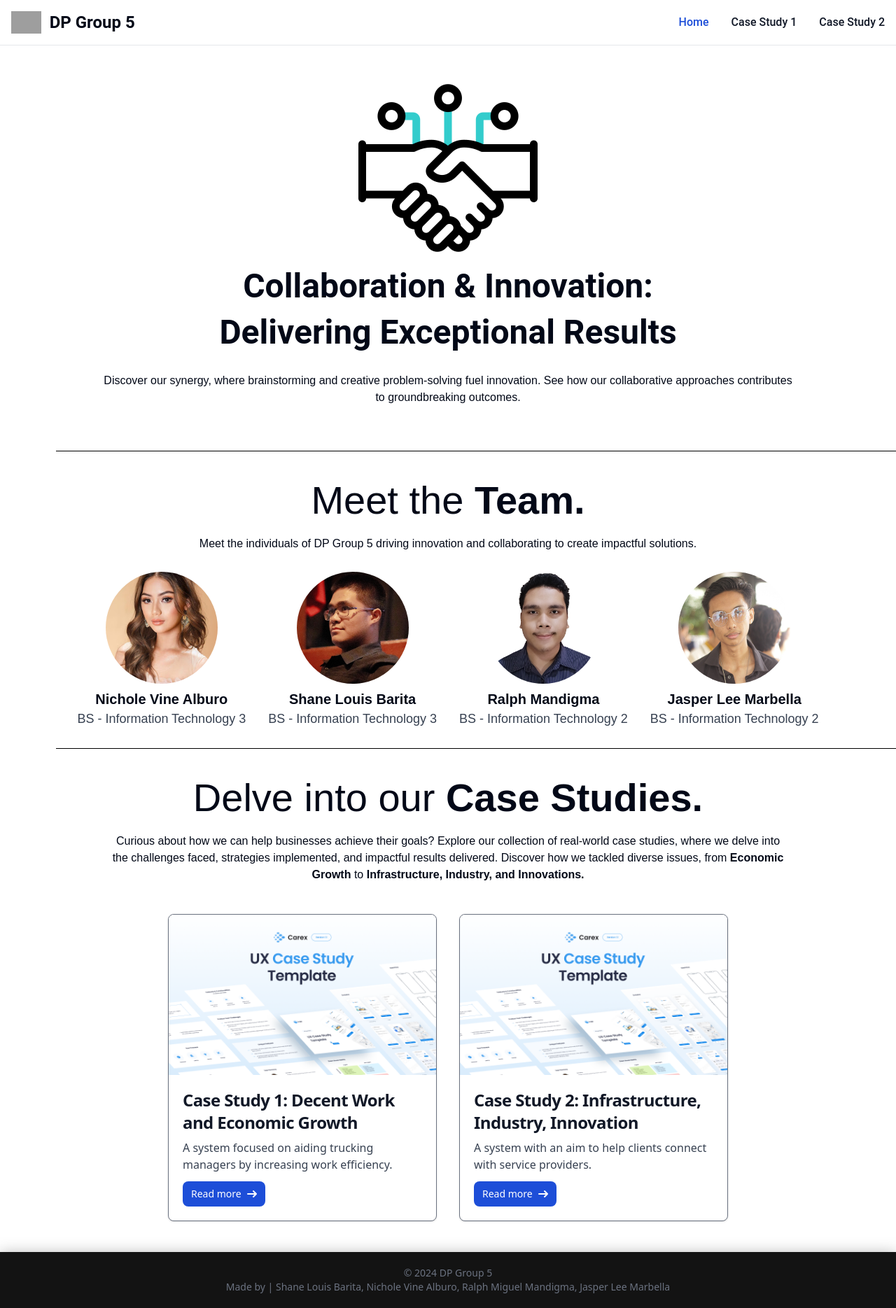
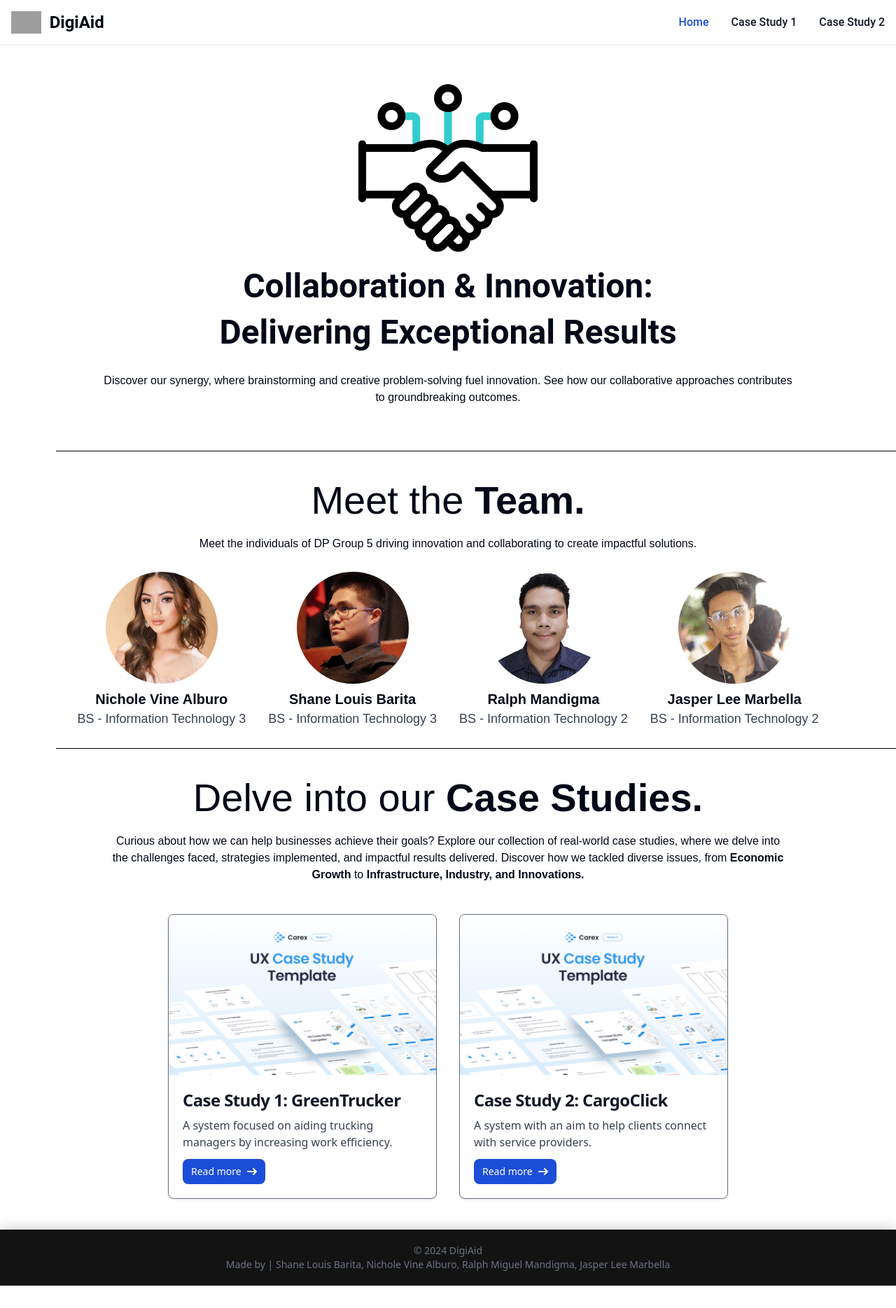
Before and after one commit to baristabarita/CaseStudiesPortfolio, a React (Vite) app: page / in a window 1280 px wide. Shown: the whole page at 70% size. After the commit the page ends 1837 px from the top, so only its background shows below. Built offline with nearby package versions, Linux system fonts and the light colour scheme; grey boxes are pictures that could not be loaded; what tailwindcss-animated would draw is missing.

Commit message:
added group name and app names

```diff
--- a/src/components/casestudylist/CaseStudyList.jsx
+++ b/src/components/casestudylist/CaseStudyList.jsx
@@ -3,10 +3,10 @@ import CaseStudyCard from '../cards/CaseStudyCard';
 import samplebanner from '../../assets/samplebanner.png';
 
 const CasestudyList = () => {
-    //sample data - to be updated
+
     const caseStudies = [
-        {imgSrc: samplebanner, title: 'Case Study 1: Decent Work and Economic Growth', description: 'A system focused on aiding trucking managers by increasing work efficiency.', link: '/casestudy1'},
-        {imgSrc: samplebanner, title: 'Case Study 2: Infrastructure, Industry, Innovation', description: 'A system with an aim to help clients connect with service providers.', link: '/casestudy2'},
+        {imgSrc: samplebanner, title: 'Case Study 1: GreenTrucker', description: 'A system focused on aiding trucking managers by increasing work efficiency.', link: '/casestudy1'},
+        {imgSrc: samplebanner, title: 'Case Study 2: CargoClick', description: 'A system with an aim to help clients connect with service providers.', link: '/casestudy2'},
 
     ]
     return(
--- a/src/components/footer/Footer.jsx
+++ b/src/components/footer/Footer.jsx
@@ -4,7 +4,7 @@ const Footer = () => {
     const currentYear = new Date().getFullYear();
     return(
         <footer className='flex flex-col text-sm drop-shadow-[0_0px_10px_rgba(0,0,0,0.25)] p-5 justify-between text-center bg-[#131313]'>
-            <p className="m-auto text-center text-gray-500">© {currentYear} DP Group 5</p>
+            <p className="m-auto text-center text-gray-500">© {currentYear} DigiAid</p>
             <p className='m-auto text-center text-gray-500'> Made by | Shane Louis Barita, Nichole Vine Alburo, Ralph Miguel Mandigma, Jasper Lee Marbella</p>
         </footer>
     )
--- a/src/components/navbar/Navbar.jsx
+++ b/src/components/navbar/Navbar.jsx
@@ -15,7 +15,7 @@ const Navbar = () => {
       <div className="max-w-screen-xl flex flex-wrap items-center justify-between mx-auto p-4">
         <div onClick={() => navigate('/')} className="flex items-center space-x-3 rtl:space-x-reverse cursor-pointer">
           <img src="https://flowbite.com/docs/images/logo.svg" className="h-8" alt="Flowbite Logo"/>
-          <span className="self-center text-2xl font-semibold whitespace-nowrap dark:text-white">DP Group 5</span>
+          <span className="self-center text-2xl font-semibold whitespace-nowrap dark:text-white">DigiAid</span>
         </div>
         <button onClick={toggleMenu} type="button" className="inline-flex items-center p-2 w-10 h-10 justify-center text-sm text-gray-500 rounded-lg md:hidden hover:bg-gray-100 focus:outline-none focus:ring-2 focus:ring-gray-200 dark:text-gray-400 dark:hover:bg-gray-700 dark:focus:ring-gray-600" aria-controls="navbar-sticky" aria-expanded="false">
           <span className="sr-only">Open main menu</span>
```
